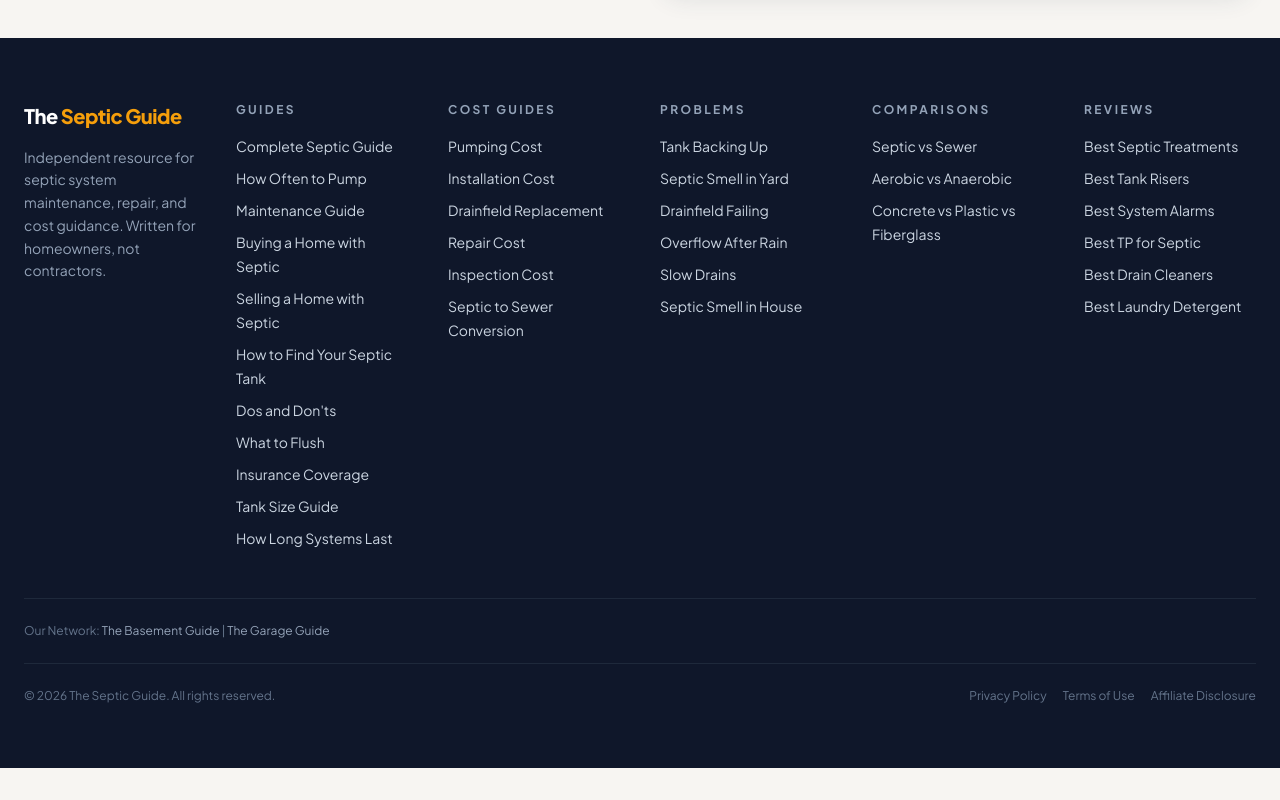
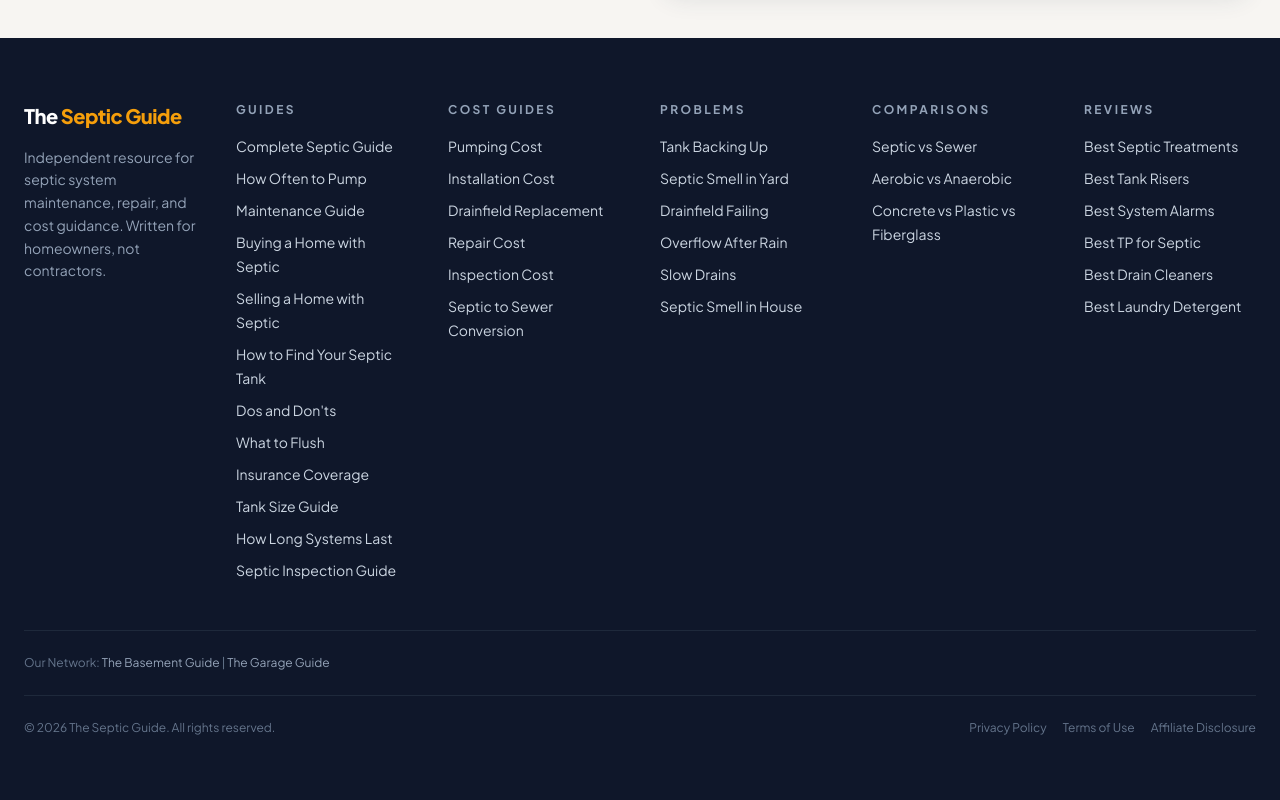
Before and after one commit to thebasementguide2026/theseptic.guide-, a Next.js app: page / in a window 1280 px wide. Shown: the part 6650-7450 px from the top of the page. Before the commit the page ends 7418 px from the top, so only its background shows below. Built offline with nearby package versions, Linux system fonts and the light colour scheme.

Commit message:
Add septic inspection guide to footer

```diff
--- a/components/Footer.tsx
+++ b/components/Footer.tsx
@@ -15,6 +15,7 @@ const footerSections = [
       { label: 'Insurance Coverage', href: '/articles/does-insurance-cover-septic-repair-replacement' },
       { label: 'Tank Size Guide', href: '/guides/septic-tank-size-guide' },
       { label: 'How Long Systems Last', href: '/articles/how-long-does-a-septic-system-last' },
+      { label: 'Septic Inspection Guide', href: '/guides/septic-inspection-guide' },
     ],
   },
   {
```
